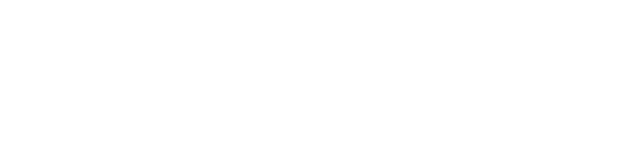
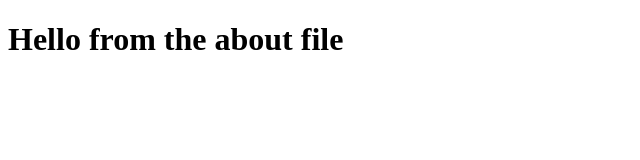
Before and after one commit to nesrinehanane/my-web-app-git, a plain HTML site: page about.html in a window 1280 px wide. Shown: the whole page, without its empty margins (0-640 px from the left). Drawn offline with Linux system fonts and the light colour scheme.

Commit message:
add title to about

```diff
--- a/about.html
+++ b/about.html
@@ -4,6 +4,6 @@
 	<title>About</title>
 </head>
 <body>
-
+	<h1>Hello from the about file</h1>
 </body>
 </html>
```
